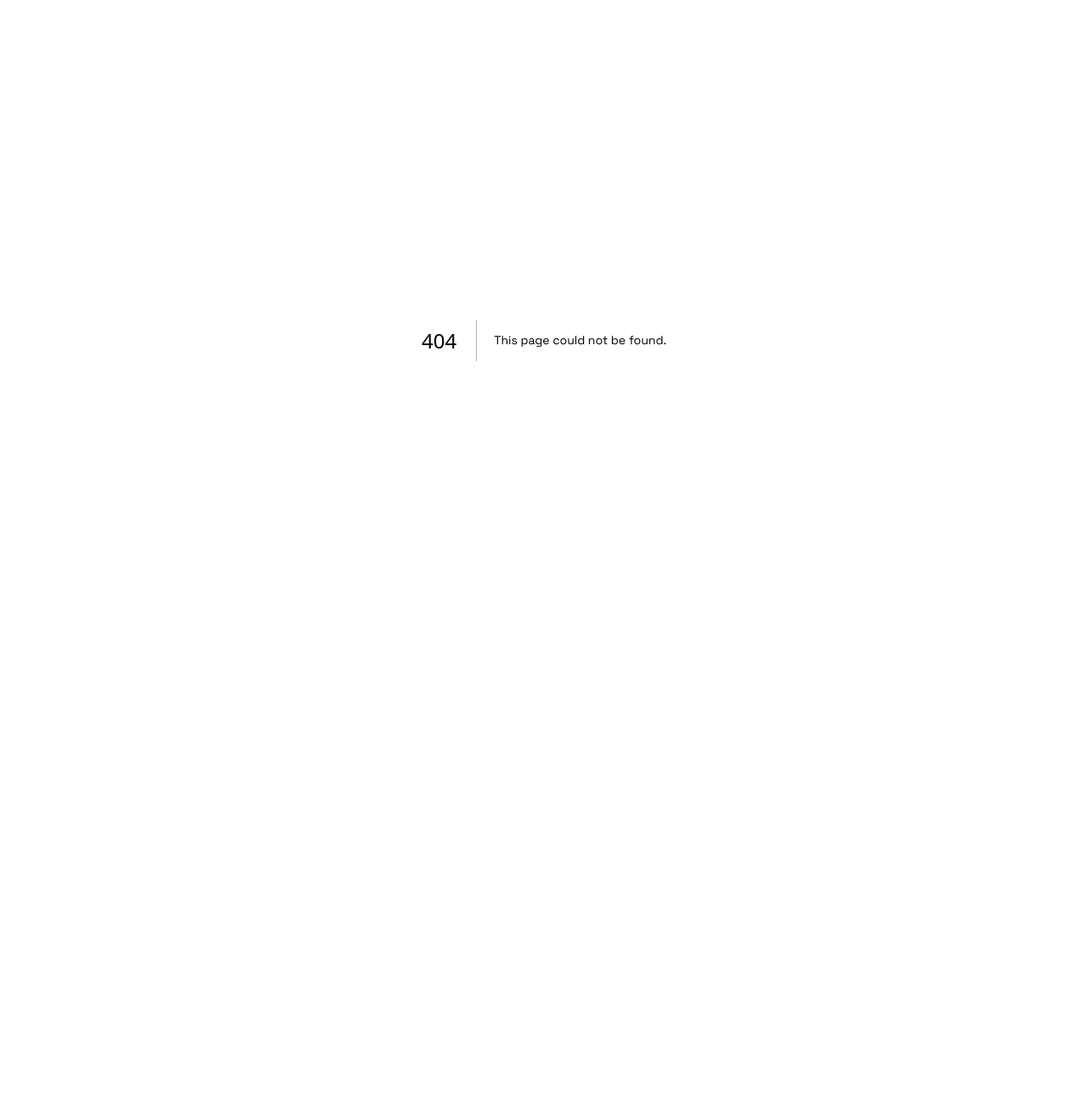
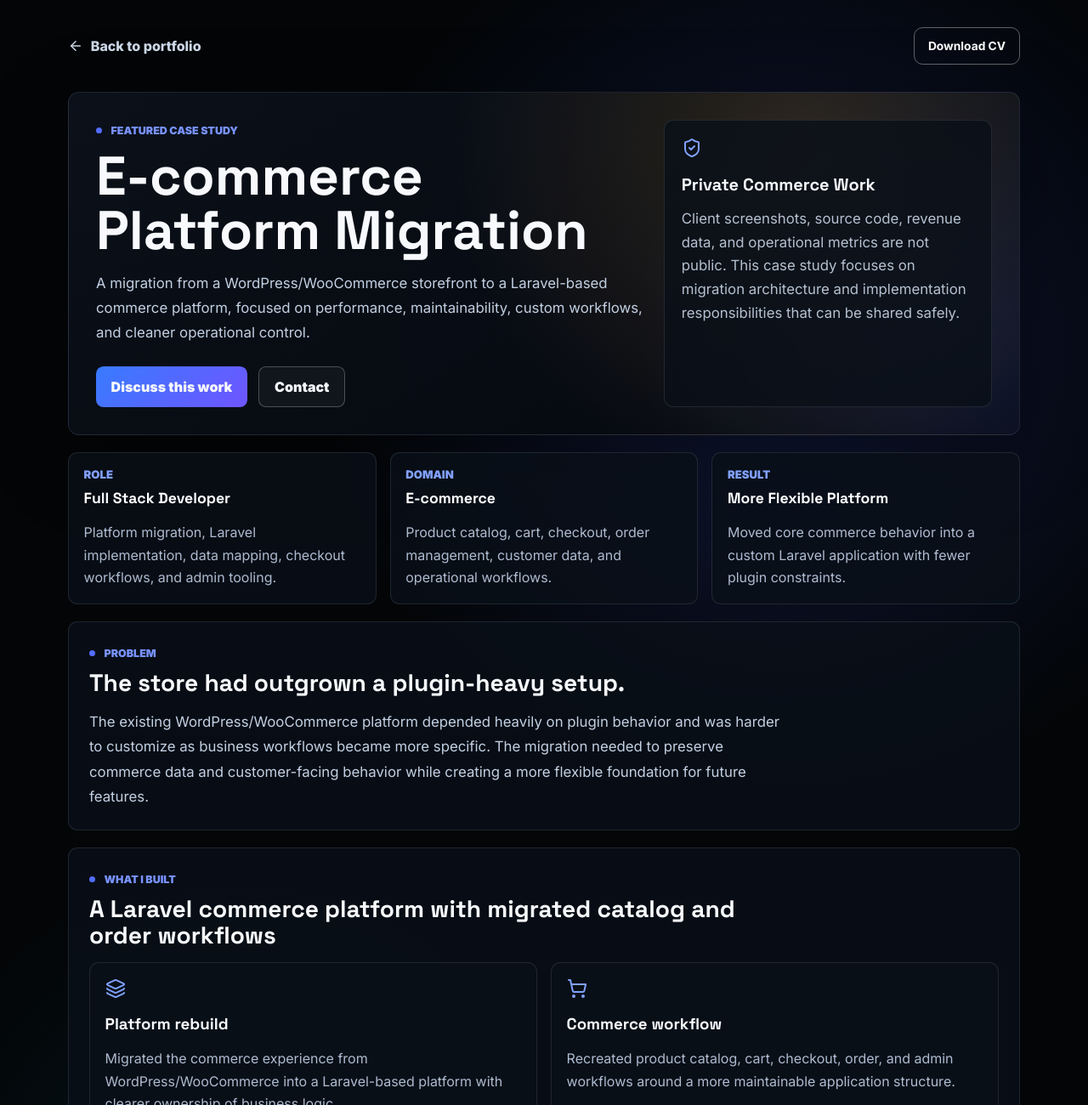
Before and after one commit to javejudiel/portfolio-nextjs, a Next.js app: page /projects/ecommerce-platform-migration in a window 1280 px wide. Before the commit this address had no page. Shown: the top 1300 px of the page at 85% size. Before the commit the page ends 800 px from the top, so only its background shows below. Built offline with nearby package versions, Linux system fonts and the light colour scheme.

Commit message:
Wordpress to Laravel Case Study:

```diff
--- a/app/globals.css
+++ b/app/globals.css
@@ -940,6 +940,13 @@ h2 {
     linear-gradient(145deg, rgba(12, 18, 28, 0.92), rgba(4, 7, 12, 0.96));
 }
 
+.ecommerce-case-hero {
+  background:
+    radial-gradient(circle at 76% 18%, rgba(246, 183, 77, 0.15), transparent 25rem),
+    radial-gradient(circle at 94% 68%, rgba(92, 124, 255, 0.14), transparent 24rem),
+    linear-gradient(145deg, rgba(12, 18, 28, 0.92), rgba(4, 7, 12, 0.96));
+}
+
 .graph-map {
   position: relative;
   display: grid;
--- /dev/null
+++ b/app/projects/ecommerce-platform-migration/page.tsx
@@ -0,0 +1,253 @@
+import type { Metadata } from "next";
+import Image from "next/image";
+import Link from "next/link";
+import {
+  ArrowLeft,
+  Database,
+  Gauge,
+  Layers,
+  RefreshCw,
+  ShieldCheck,
+  ShoppingBag,
+  ShoppingCart,
+  Workflow
+} from "lucide-react";
+import { profile } from "@/data/portfolio";
+
+const techStack = [
+  "Laravel",
+  "PHP",
+  "MySQL",
+  "WordPress",
+  "WooCommerce",
+  "REST APIs",
+  "Payment Integrations",
+  "Data Migration",
+  "Performance Optimization"
+];
+
+const highlights = [
+  {
+    title: "Platform rebuild",
+    description:
+      "Migrated the commerce experience from WordPress/WooCommerce into a Laravel-based platform with clearer ownership of business logic.",
+    icon: Layers
+  },
+  {
+    title: "Commerce workflow",
+    description:
+      "Recreated product catalog, cart, checkout, order, and admin workflows around a more maintainable application structure.",
+    icon: ShoppingCart
+  },
+  {
+    title: "Data migration",
+    description:
+      "Mapped legacy products, categories, customer records, and order-related data into cleaner relational structures.",
+    icon: Database
+  },
+  {
+    title: "Performance and flexibility",
+    description:
+      "Reduced plugin dependency and improved the platform's ability to support custom features and operational changes.",
+    icon: Gauge
+  }
+];
+
+export const metadata: Metadata = {
+  title: "E-commerce Platform Migration | Jave Judiel",
+  description:
+    "Case study for migrating a high-traffic e-commerce site from WordPress and WooCommerce to Laravel with improved performance, maintainability, and flexibility."
+};
+
+export default function EcommerceMigrationCaseStudy() {
+  return (
+    <main className="case-page">
+      <div className="case-shell">
+        <header className="case-header">
+          <Link className="back-link" href="/#projects">
+            <ArrowLeft size={18} />
+            Back to portfolio
+          </Link>
+          <a className="download-link" href={profile.cvPath} download>
+            Download CV
+          </a>
+        </header>
+
+        <section className="case-hero ecommerce-case-hero">
+          <div>
+            <div className="section-label">
+              <span />
+              Featured Case Study
+            </div>
+            <h1>E-commerce Platform Migration</h1>
+            <p>
+              A migration from a WordPress/WooCommerce storefront to a
+              Laravel-based commerce platform, focused on performance,
+              maintainability, custom workflows, and cleaner operational
+              control.
+            </p>
+            <div className="case-actions">
+              <a href={`mailto:${profile.email}?subject=E-commerce migration case study`}>
+                Discuss this work
+              </a>
+              <Link href="/#contact">Contact</Link>
+            </div>
+          </div>
+
+          <aside className="confidential-card">
+            <ShieldCheck size={24} />
+            <h2>Private Commerce Work</h2>
+            <p>
+              Client screenshots, source code, revenue data, and operational
+              metrics are not public. This case study focuses on migration
+              architecture and implementation responsibilities that can be
+              shared safely.
+            </p>
+          </aside>
+        </section>
+
+        <section className="case-grid case-summary-grid">
+          <article>
+            <span>Role</span>
+            <strong>Full Stack Developer</strong>
+            <p>Platform migration, Laravel implementation, data mapping, checkout workflows, and admin tooling.</p>
+          </article>
+          <article>
+            <span>Domain</span>
+            <strong>E-commerce</strong>
+            <p>Product catalog, cart, checkout, order management, customer data, and operational workflows.</p>
+          </article>
+          <article>
+            <span>Result</span>
+            <strong>More Flexible Platform</strong>
+            <p>Moved core commerce behavior into a custom Laravel application with fewer plugin constraints.</p>
+          </article>
+        </section>
+
+        <section className="case-section">
+          <div className="case-section-heading">
+            <div className="section-label">
+              <span />
+              Problem
+            </div>
+            <h2>The store had outgrown a plugin-heavy setup.</h2>
+          </div>
+          <p className="case-lede">
+            The existing WordPress/WooCommerce platform depended heavily on
+            plugin behavior and was harder to customize as business workflows
+            became more specific. The migration needed to preserve commerce data
+            and customer-facing behavior while creating a more flexible
+            foundation for future features.
+          </p>
+        </section>
+
+        <section className="case-section">
+          <div className="case-section-heading">
+            <div className="section-label">
+              <span />
+              What I Built
+            </div>
+            <h2>A Laravel commerce platform with migrated catalog and order workflows</h2>
+          </div>
+          <div className="case-grid highlight-grid">
+            {highlights.map((item) => {
+              const Icon = item.icon;
+              return (
+                <article key={item.title}>
+                  <Icon size={24} />
+                  <h3>{item.title}</h3>
+                  <p>{item.description}</p>
+                </article>
+              );
+            })}
+          </div>
+        </section>
+
+        <section className="case-section graph-section">
+          <div className="case-section-heading">
+            <div className="section-label">
+              <span />
+              Architecture
+            </div>
+            <h2>Migration architecture and commerce workflow map</h2>
+          </div>
+          <p className="case-lede">
+            This public-safe diagram shows the legacy WooCommerce source, the
+            Laravel commerce core, the migration pipeline, database,
+            checkout/payment layer, admin operations, and deployment/performance
+            tuning.
+          </p>
+          <div className="architecture-image">
+            <Image
+              src="/assets/img/ecommerce-migration-architecture.svg"
+              alt="Simplified e-commerce platform migration architecture diagram"
+              width={1600}
+              height={1040}
+            />
+          </div>
+        </section>
+
+        <section className="case-section case-two-column">
+          <div>
+            <div className="section-label">
+              <span />
+              Impact
+            </div>
+            <h2>Practical outcomes</h2>
+            <ul className="case-list">
+              <li>Migrated key commerce behavior away from a plugin-heavy WordPress/WooCommerce setup.</li>
+              <li>Rebuilt catalog, checkout, order, and admin workflows in Laravel.</li>
+              <li>Mapped legacy data into cleaner relational structures for easier maintenance.</li>
+              <li>Improved flexibility for custom features, operational changes, and performance tuning.</li>
+            </ul>
+          </div>
+
+          <div>
+            <div className="section-label">
+              <span />
+              Tech Stack
+            </div>
+            <h2>Tools used</h2>
+            <div className="case-tags">
+              {techStack.map((tech) => (
+                <span key={tech}>{tech}</span>
+              ))}
+            </div>
+          </div>
+        </section>
+
+        <section className="case-section case-timeline">
+          <div className="case-section-heading">
+            <div className="section-label">
+              <span />
+              Workflow
+            </div>
+            <h2>How the migration moved</h2>
+          </div>
+          <div className="case-grid timeline-grid">
+            <article>
+              <ShoppingBag size={22} />
+              <h3>Audit existing commerce flow</h3>
+              <p>Reviewed the legacy catalog, checkout, order, and admin workflows to identify what had to be preserved.</p>
+            </article>
+            <article>
+              <RefreshCw size={22} />
+              <h3>Map and migrate data</h3>
+              <p>Translated legacy product and operational data into Laravel-friendly database structures.</p>
+            </article>
+            <article>
+              <Workflow size={22} />
+              <h3>Rebuild workflows</h3>
+              <p>Implemented storefront, checkout, order, and admin paths with clearer application-level control.</p>
+            </article>
+            <article>
+              <Gauge size={22} />
+              <h3>Optimize and release</h3>
+              <p>Tuned delivery, reduced unnecessary platform complexity, and prepared the Laravel platform for production use.</p>
+            </article>
+          </div>
+        </section>
+      </div>
+    </main>
+  );
+}
--- a/data/portfolio.ts
+++ b/data/portfolio.ts
@@ -183,7 +183,7 @@ export const projects = [
     description:
       "Migrated a high-traffic e-commerce site from WordPress to Laravel, improving performance and flexibility.",
     tags: ["Laravel", "WordPress", "WooCommerce"],
-    href: "#"
+    href: "/projects/ecommerce-platform-migration"
   },
   {
     title: "Appointment Scheduling & Patient Management System",
```
Also changed, not shown: public/assets/img/ecommerce-migration-architecture.svg (added), 1 other file (tests, documents, lock files or other folders).
